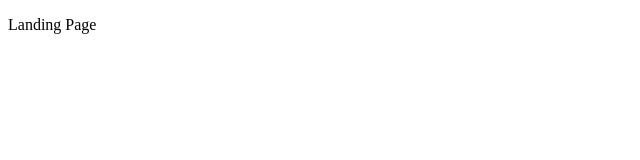
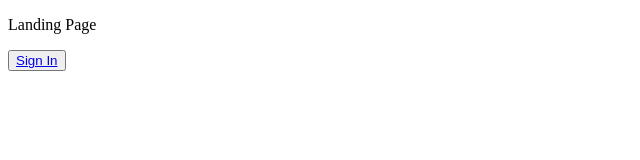
Before and after one commit to golias013/FATOUR, a plain HTML site: page index.html in a window 1280 px wide. Shown: the whole page, without its empty margins (0-640 px from the left). Drawn offline with Linux system fonts and the light colour scheme.

Commit message:
Botão na Landing Page para redirecionar para a pagina de login

```diff
--- a/index.html
+++ b/index.html
@@ -7,5 +7,6 @@
 </head>
 <body>
     <p>Landing Page</p>
+    <button><a href="/fatour/login.html">Sign In</a></button>
 </body>
 </html>
```
